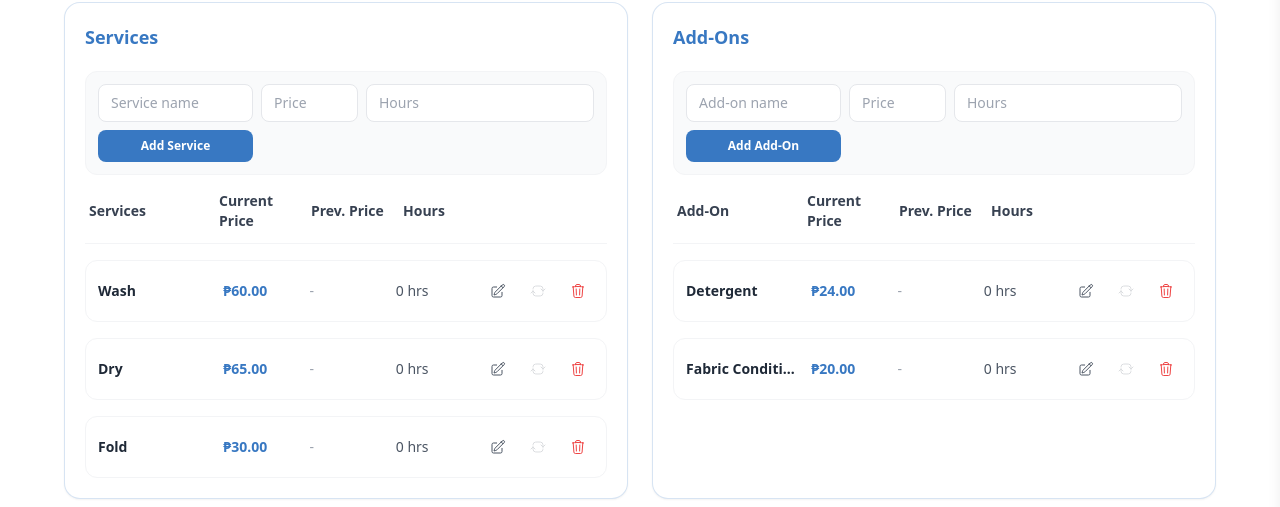
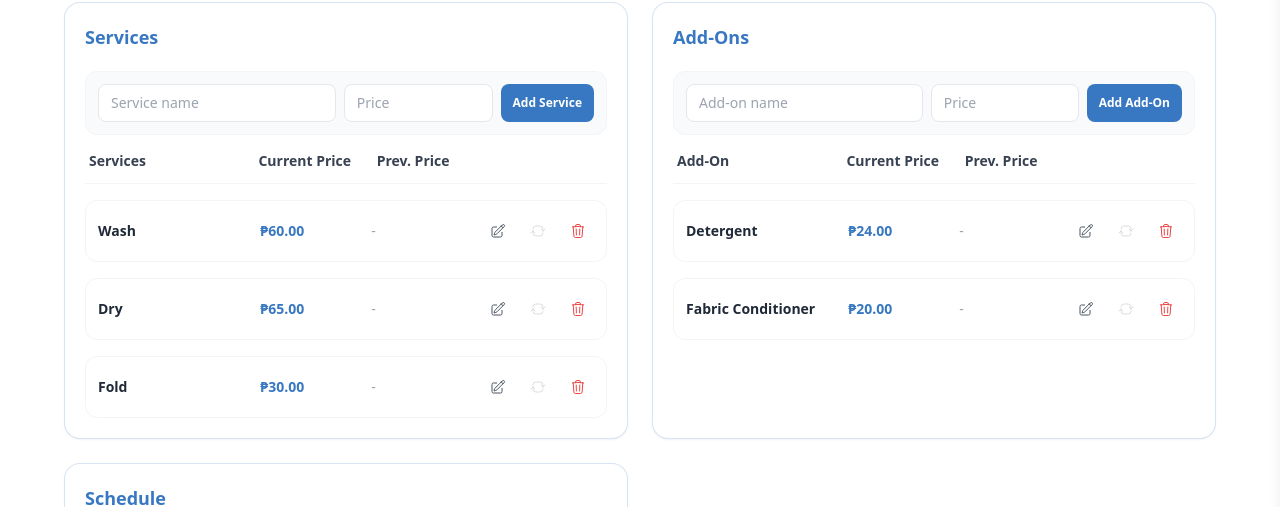
Before and after one commit to ilsu-vc/herland-laundry-system, a React (Vite) app in the folder herland-laundry-system-frontend/client/: page /admin/manage-services in a window 1280 px wide. Shown: the part 210-717 px from the top of the page. Built offline with nearby package versions, Linux system fonts and the light colour scheme; no server answers.

Commit message:
removed the hours column in the services and add ons table

```diff
--- a/herland-laundry-system-frontend/client/src/features/admin/ManageServices.jsx
+++ b/herland-laundry-system-frontend/client/src/features/admin/ManageServices.jsx
@@ -611,17 +611,6 @@ export default function ManageServices() {
                   placeholder="Price"
                   className="w-full rounded-lg border border-gray-200 bg-white px-3 py-2 text-sm text-gray-700 focus:border-[#3878c2] focus:outline-none"
                 />
-                <input
-                  type="number"
-                  min="0"
-                  step="0.5"
-                  value={serviceDraft.estimatedHours}
-                  onChange={(event) =>
-                    handleItemDraftChange('service', 'estimatedHours', event.target.value)
-                  }
-                  placeholder="Hours"
-                  className="w-full rounded-lg border border-gray-200 bg-white px-3 py-2 text-sm text-gray-700 focus:border-[#3878c2] focus:outline-none"
-                />
                 <button
                   type="button"
                   onClick={() => handleAddItem('service')}
@@ -635,7 +624,6 @@ export default function ManageServices() {
                 <span className="flex-[1.5] text-left">Services</span>
                 <span className="flex-1 text-center sm:text-left px-1">Current Price</span>
                 <span className="flex-1 text-center sm:text-left px-1">Prev. Price</span>
-                <span className="flex-1 text-center sm:text-left px-1">Hours</span>
                 <div className="w-24 sm:w-28 shrink-0"></div>
               </div>
               <div className="space-y-4">
@@ -649,9 +637,6 @@ export default function ManageServices() {
                     </span>
                     <span className="flex-1 text-center sm:text-left text-[10px] sm:text-sm font-medium text-gray-400">
                       {s.previousPrice ? `₱${s.previousPrice.toFixed(2)}` : '-'}
-                    </span>
-                    <span className="flex-1 text-center sm:text-left text-xs sm:text-sm font-medium text-gray-600">
-                      {s.estimatedHours || 0} hrs
                     </span>
                     <div className="flex shrink-0 items-center justify-end gap-1 sm:gap-2 w-24 sm:w-28">
                       <button
@@ -749,17 +734,6 @@ export default function ManageServices() {
                   placeholder="Price"
                   className="w-full rounded-lg border border-gray-200 bg-white px-3 py-2 text-sm text-gray-700 focus:border-[#3878c2] focus:outline-none"
                 />
-                <input
-                  type="number"
-                  min="0"
-                  step="0.5"
-                  value={addOnDraft.estimatedHours}
-                  onChange={(event) =>
-                    handleItemDraftChange('addon', 'estimatedHours', event.target.value)
-                  }
-                  placeholder="Hours"
-                  className="w-full rounded-lg border border-gray-200 bg-white px-3 py-2 text-sm text-gray-700 focus:border-[#3878c2] focus:outline-none"
-                />
                 <button
                   type="button"
                   onClick={() => handleAddItem('addon')}
@@ -773,7 +747,6 @@ export default function ManageServices() {
                 <span className="flex-[1.5] text-left">Add-On</span>
                 <span className="flex-1 text-center sm:text-left px-1">Current Price</span>
                 <span className="flex-1 text-center sm:text-left px-1">Prev. Price</span>
-                <span className="flex-1 text-center sm:text-left px-1">Hours</span>
                 <div className="w-24 sm:w-28 shrink-0"></div>
               </div>
               <div className="space-y-4">
@@ -787,9 +760,6 @@ export default function ManageServices() {
                     </span>
                     <span className="flex-1 text-center sm:text-left text-[10px] sm:text-sm font-medium text-gray-400">
                       {item.previousPrice ? `₱${item.previousPrice.toFixed(2)}` : '-'}
-                    </span>
-                    <span className="flex-1 text-center sm:text-left text-xs sm:text-sm font-medium text-gray-600">
-                      {item.estimatedHours || 0} hrs
                     </span>
                     <div className="flex shrink-0 items-center justify-end gap-1 sm:gap-2 w-24 sm:w-28">
                       <button
```
